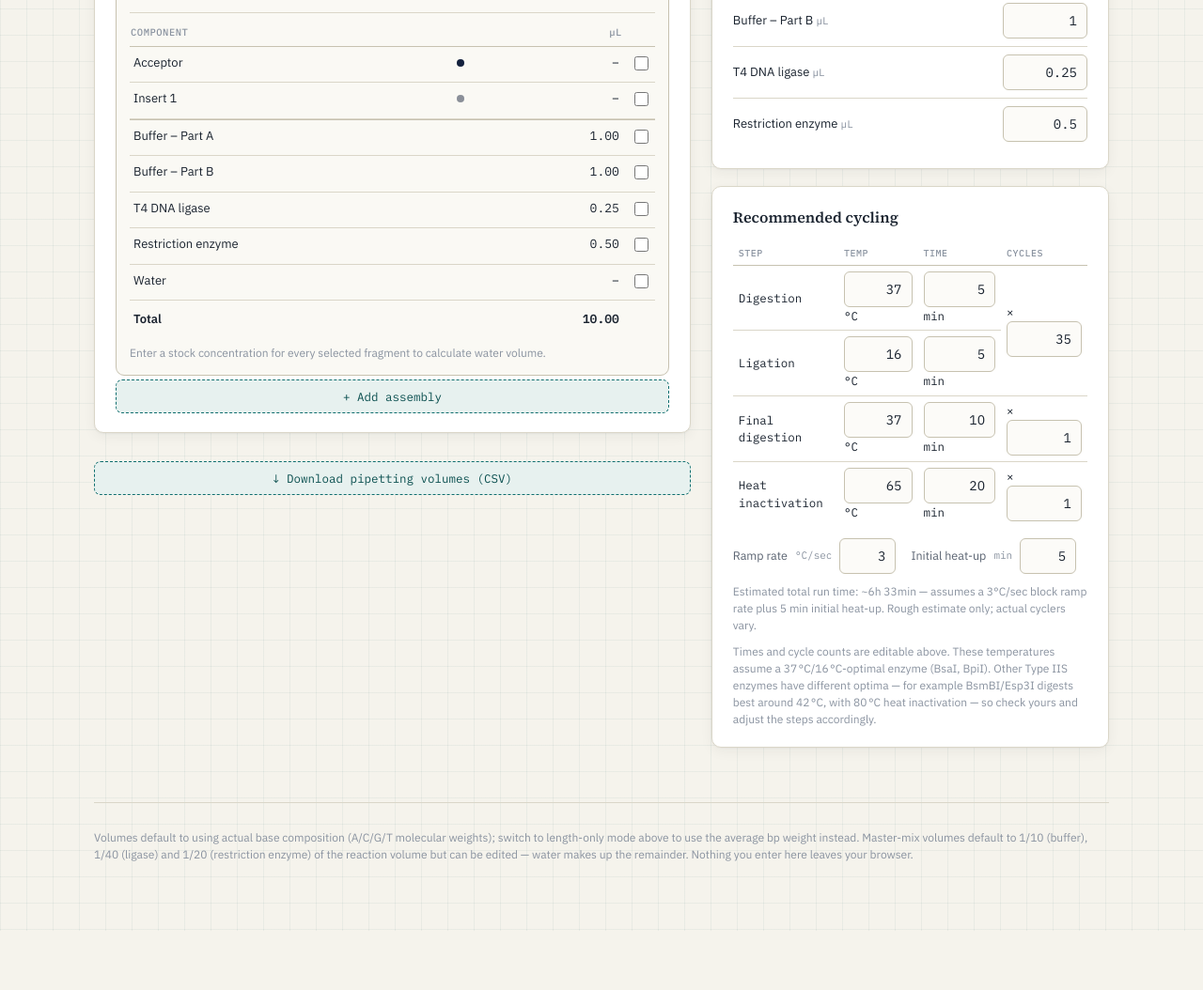
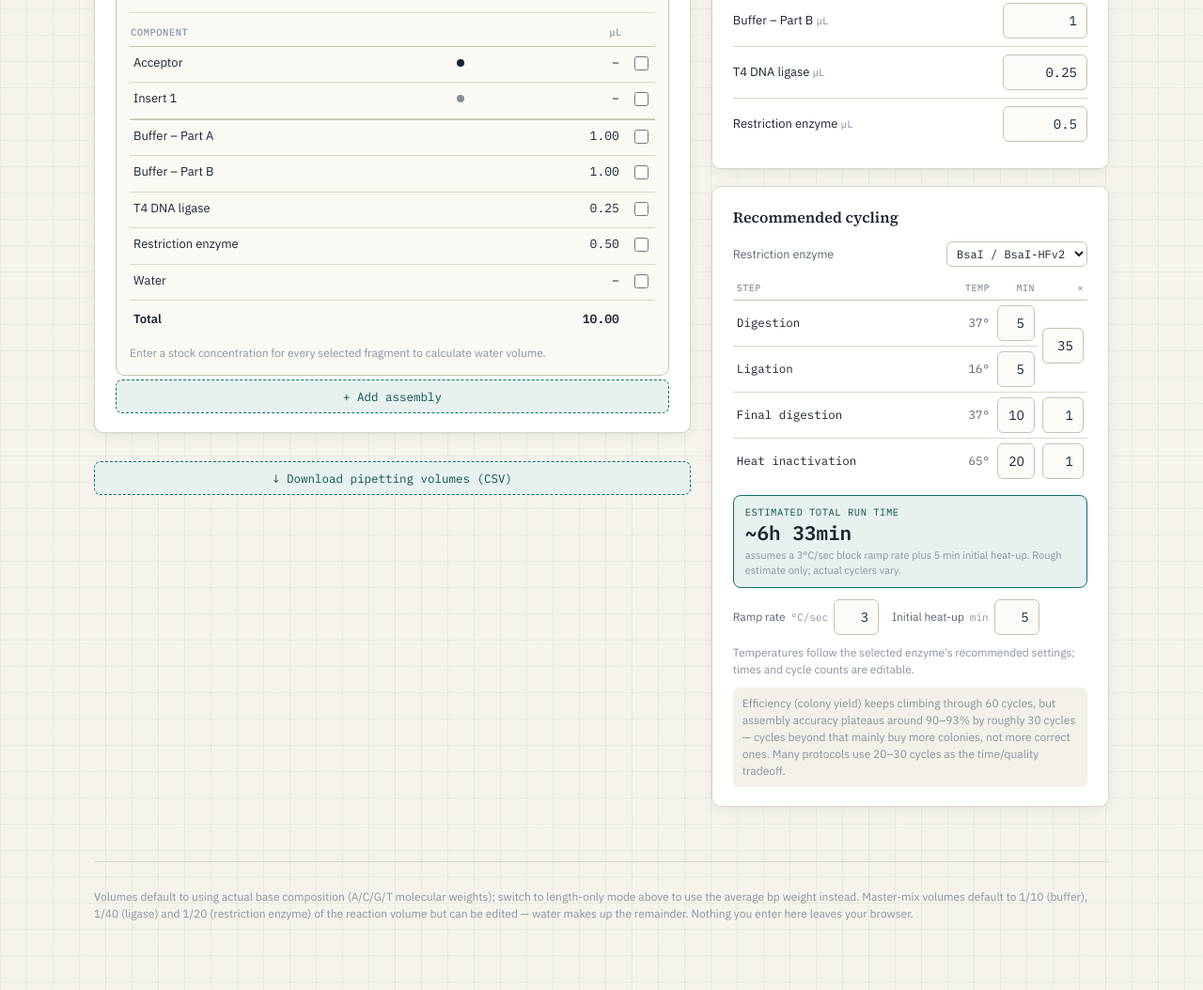
Before and after one commit to james-r-barrett/GG-calc, a plain HTML site: page index.html in a window 1280 px wide. Shown: the part 887-1941 px from the top of the page at 94% size. Before the commit the page ends 1878 px from the top, so only its background shows below. Drawn offline with Linux system fonts and the light colour scheme.

Commit message:
added time estimation

```diff
--- a/css/styles.css
+++ b/css/styles.css
@@ -264,23 +264,46 @@
   }
   .note{ margin:10px 0 0; font-size:12px; color:var(--ink-faint); line-height:1.5; }
 
-  .cycling-table{ width:100%; border-collapse:collapse; font-size:12.5px; margin-top:4px; }
+  .cycling-enzyme-field{
+    display:flex; align-items:center; justify-content:space-between; gap:8px; margin-bottom:10px; font-size:12.5px; color:var(--ink-soft);
+  }
+  .cycling-enzyme-field select{
+    font-family:var(--font-mono); font-size:12px; padding:4px 6px; border:1px solid var(--line-strong);
+    border-radius:6px; background:#fff; color:var(--ink); max-width:170px;
+  }
+
+  .cycling-table{ width:100%; border-collapse:collapse; table-layout:fixed; font-size:12.5px; margin-top:4px; }
+  .cycling-table col.col-temp{ width:42px; }
+  .cycling-table col.col-time{ width:48px; }
+  .cycling-table col.col-cyc{ width:52px; }
   .cycling-table th{
     font-family:var(--font-mono); font-size:10px; text-transform:uppercase; letter-spacing:.05em;
-    color:var(--ink-faint); font-weight:500; text-align:left; padding:5px 6px; border-bottom:1px solid var(--line-strong);
+    color:var(--ink-faint); font-weight:500; text-align:left; padding:5px 4px; border-bottom:1px solid var(--line-strong);
   }
-  .cycling-table td{ font-family:var(--font-mono); padding:6px; border-bottom:1px solid var(--line); }
+  .cycling-table th:not(:first-child){ text-align:right; }
+  .cycling-table td{ font-family:var(--font-mono); padding:5px 4px; border-bottom:1px solid var(--line); overflow:hidden; text-overflow:ellipsis; white-space:nowrap; }
   .cycling-table tr:last-child td{ border-bottom:none; }
+  .cyc-temp-static{ text-align:right; color:var(--ink-soft); }
   .cyc-input{
-    font-family:var(--font-mono); font-size:12.5px; padding:3px 5px; border:1px solid var(--line-strong);
-    border-radius:5px; background:#fff; text-align:right;
+    font-family:var(--font-mono); font-size:12px; padding:3px 3px; border:1px solid var(--line-strong);
+    border-radius:5px; background:#fff; text-align:right; width:100%; min-width:0; box-sizing:border-box;
   }
-  .cyc-temp, .cyc-time{ width:44px; }
-  .cyc-cycles{ width:34px; }
 
-  .cycling-settings{ display:flex; flex-wrap:wrap; gap:16px; margin-top:12px; }
-  .mm-field-inline{ display:flex; align-items:center; gap:8px; font-size:12.5px; color:var(--ink-soft); }
-  .mm-field-inline input{ width:60px; font-family:var(--font-mono); text-align:right; }
+  .cycling-total-box{
+    margin-top:12px; padding:10px 12px; background:var(--accent-bg); border:1px solid var(--accent); border-radius:8px;
+  }
+  .cycling-total-label{
+    display:block; font-family:var(--font-mono); font-size:10.5px; text-transform:uppercase; letter-spacing:.05em;
+    color:var(--accent-ink); margin-bottom:2px;
+  }
+  .cycling-total-value{ display:block; font-family:var(--font-mono); font-size:21px; font-weight:700; color:var(--ink); line-height:1.2; }
+  .cycling-total-sub{ display:block; font-size:11px; color:var(--ink-faint); margin-top:4px; line-height:1.4; }
+
+  .cycling-tip{ padding:8px 10px; background:#F2F0E8; border-radius:6px; }
+
+  .cycling-settings{ display:flex; flex-wrap:wrap; gap:14px; margin-top:12px; }
+  .mm-field-inline{ display:flex; align-items:center; gap:6px; font-size:12px; color:var(--ink-soft); }
+  .mm-field-inline input{ width:48px; font-family:var(--font-mono); text-align:right; }
 
   /* ---------- Database tab ---------- */
   .db-controls{ display:flex; flex-wrap:wrap; gap:10px 14px; align-items:center; margin-bottom:16px; }
--- a/index.html
+++ b/index.html
@@ -87,6 +87,7 @@
             <h2>Recommended cycling</h2>
             <p id="enzyme-caption" class="note" hidden></p>
             <div id="cycling-table-wrap"></div>
+            <div class="cycling-total-box" id="cycling-total"></div>
             <div class="cycling-settings">
               <label class="mm-field-inline">Ramp rate <span class="unit">&deg;C/sec</span>
                 <input type="text" inputmode="decimal" id="in-rampRate" value="3">
@@ -95,8 +96,8 @@
                 <input type="text" inputmode="decimal" id="in-heatup" value="5">
               </label>
             </div>
-            <p class="note" id="cycling-total"></p>
-            <p class="note">Times and cycle counts are editable above. These temperatures assume a 37&thinsp;&deg;C/16&thinsp;&deg;C-optimal enzyme (BsaI, BpiI). Other Type IIS enzymes have different optima &mdash; for example BsmBI/Esp3I digests best around 42&thinsp;&deg;C, with 80&thinsp;&deg;C heat inactivation &mdash; so check yours and adjust the steps accordingly.</p>
+            <p class="note">Temperatures follow the selected enzyme's recommended settings; times and cycle counts are editable.</p>
+            <p class="note cycling-tip">Efficiency (colony yield) keeps climbing through 60 cycles, but assembly accuracy plateaus around 90&ndash;93% by roughly 30 cycles &mdash; cycles beyond that mainly buy more colonies, not more correct ones. Many protocols use 20&ndash;30 cycles as the time/quality tradeoff.</p>
           </div>
         </aside>
       </div>
--- a/js/app.js
+++ b/js/app.js
@@ -135,9 +135,34 @@ function init() {
     assemblies: [ mkAssembly() ],
     cycling: defaultCycling(),  // rampRate (deg C/sec, rough estimate) + heatupMin + editable step/cycle blocks
   };
+  // Recommended digestion / heat-inactivation temperatures per Type IIS enzyme (rough, manufacturer defaults).
+  // Ligation always runs at 16°C (T4 ligase) regardless of the restriction enzyme, so it isn't listed here.
+  const CYCLING_ENZYMES = [
+    { key:'bsai',   label:'BsaI / BsaI-HFv2',      digest:37, heatInact:65 },
+    { key:'bbsi',   label:'BbsI-HF (BpiI)',        digest:37, heatInact:65 },
+    { key:'bspqi',  label:'BspQI (SapI)',          digest:37, heatInact:65 },
+    { key:'bsmbi',  label:'BsmBI-v2 (Esp3I)',      digest:42, heatInact:80 },
+    { key:'custom', label:'Custom / other',        digest:null, heatInact:null },
+  ];
+  function enzymeKeyFromName(name){
+    const n = (name||'').toLowerCase();
+    if (n.includes('bsai')) return 'bsai';
+    if (n.includes('bbsi') || n.includes('bpii')) return 'bbsi';
+    if (n.includes('bspqi') || n.includes('sapi')) return 'bspqi';
+    if (n.includes('bsmbi') || n.includes('esp3i')) return 'bsmbi';
+    return null;
+  }
+  function applyCyclingEnzyme(key){
+    const e = CYCLING_ENZYMES.find(x => x.key === key);
+    if (!e || e.digest == null) return;
+    state.cycling.blocks[0].steps[0].temp = e.digest;      // Digestion
+    state.cycling.blocks[1].steps[0].temp = e.digest;      // Final digestion
+    state.cycling.blocks[2].steps[0].temp = e.heatInact;   // Heat inactivation
+  }
   function defaultCycling(){
     return {
       rampRate: 3, heatupMin: 5,
+      enzyme: 'bsai', enzymeTouched: false,   // enzymeTouched: user picked manually, stop auto-syncing to the selected acceptor
       blocks: [
         { cycles: 35, steps: [ { name:'Digestion', temp:37, time:5 }, { name:'Ligation', temp:16, time:5 } ] },
         { cycles: 1,  steps: [ { name:'Final digestion', temp:37, time:10 } ] },
@@ -664,6 +689,15 @@ function init() {
     const enz = (first && first.acceptor.mode === 'library' && first.acceptor.part) ? first.acceptor.part.raw.enz : null;
     el.hidden = !enz;
     if (enz) el.textContent = `Selected acceptor uses ${enz}.`;
+
+    if (enz && !state.cycling.enzymeTouched){
+      const key = enzymeKeyFromName(enz);
+      if (key && key !== state.cycling.enzyme){
+        state.cycling.enzyme = key;
+        applyCyclingEnzyme(key);
+        renderCyclingTable();
+      }
+    }
   }
 
   /* ============ Cycling table (editable steps/cycles + rough estimated run time) ============ */
@@ -696,29 +730,41 @@ function init() {
   function updateCyclingTotal(){
     const el = document.getElementById('cycling-total');
     if (!el) return;
-    el.innerHTML = `Estimated total run time: ~${fmtDuration(cyclingTotalMinutes())} &mdash; assumes a ${fmtSmart(state.cycling.rampRate)}&deg;C/sec block ramp rate plus ${fmtSmart(state.cycling.heatupMin)} min initial heat-up. Rough estimate only; actual cyclers vary.`;
+    el.innerHTML = `<span class="cycling-total-label">Estimated total run time</span>
+      <span class="cycling-total-value">~${fmtDuration(cyclingTotalMinutes())}</span>
+      <span class="cycling-total-sub">assumes a ${fmtSmart(state.cycling.rampRate)}&deg;C/sec block ramp rate plus ${fmtSmart(state.cycling.heatupMin)} min initial heat-up. Rough estimate only; actual cyclers vary.</span>`;
   }
   function renderCyclingTable(){
     const wrap = document.getElementById('cycling-table-wrap');
     if (!wrap) return;
-    let html = `<table class="cycling-table"><thead><tr><th>Step</th><th>Temp</th><th>Time</th><th>Cycles</th></tr></thead><tbody>`;
+    let html = `<label class="cycling-enzyme-field">
+      <span>Restriction enzyme</span>
+      <select id="in-cyclingEnzyme">
+        ${CYCLING_ENZYMES.map(e => `<option value="${e.key}"${state.cycling.enzyme===e.key?' selected':''}>${escapeHtml(e.label)}</option>`).join('')}
+      </select>
+    </label>`;
+    html += `<table class="cycling-table">
+      <colgroup><col><col class="col-temp"><col class="col-time"><col class="col-cyc"></colgroup>
+      <thead><tr><th>Step</th><th>Temp</th><th>Min</th><th>&times;</th></tr></thead><tbody>`;
     state.cycling.blocks.forEach((block, bi) => {
       block.steps.forEach((step, si) => {
         html += `<tr>
           <td>${escapeHtml(step.name)}</td>
-          <td><input type="text" inputmode="decimal" class="cyc-input cyc-temp" data-block="${bi}" data-step="${si}" value="${step.temp}">&deg;C</td>
-          <td><input type="text" inputmode="decimal" class="cyc-input cyc-time" data-block="${bi}" data-step="${si}" value="${step.time}"> min</td>
-          ${si===0 ? `<td${block.steps.length>1?` rowspan="${block.steps.length}"`:''}>&times;<input type="text" inputmode="numeric" class="cyc-input cyc-cycles" data-block="${bi}" value="${block.cycles}"></td>` : ''}
+          <td class="cyc-temp-static">${fmtSmart(step.temp,1)}&deg;</td>
+          <td><input type="text" inputmode="decimal" class="cyc-input cyc-time" data-block="${bi}" data-step="${si}" value="${step.time}"></td>
+          ${si===0 ? `<td${block.steps.length>1?` rowspan="${block.steps.length}"`:''}><input type="text" inputmode="numeric" class="cyc-input cyc-cycles" data-block="${bi}" value="${block.cycles}"></td>` : ''}
         </tr>`;
       });
     });
     html += `</tbody></table>`;
     wrap.innerHTML = html;
 
-    wrap.querySelectorAll('.cyc-temp').forEach(inp => inp.addEventListener('input', e => {
-      state.cycling.blocks[+e.target.dataset.block].steps[+e.target.dataset.step].temp = parseFloat(e.target.value) || 0;
-      updateCyclingTotal();
-    }));
+    wrap.querySelector('#in-cyclingEnzyme').addEventListener('change', e => {
+      state.cycling.enzyme = e.target.value;
+      state.cycling.enzymeTouched = true;
+      applyCyclingEnzyme(state.cycling.enzyme);
+      renderCyclingTable();
+    });
     wrap.querySelectorAll('.cyc-time').forEach(inp => inp.addEventListener('input', e => {
       state.cycling.blocks[+e.target.dataset.block].steps[+e.target.dataset.step].time = parseFloat(e.target.value) || 0;
       updateCyclingTotal();
```
